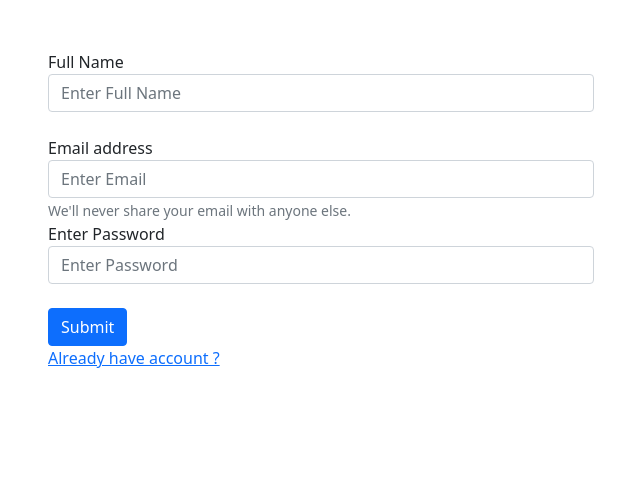
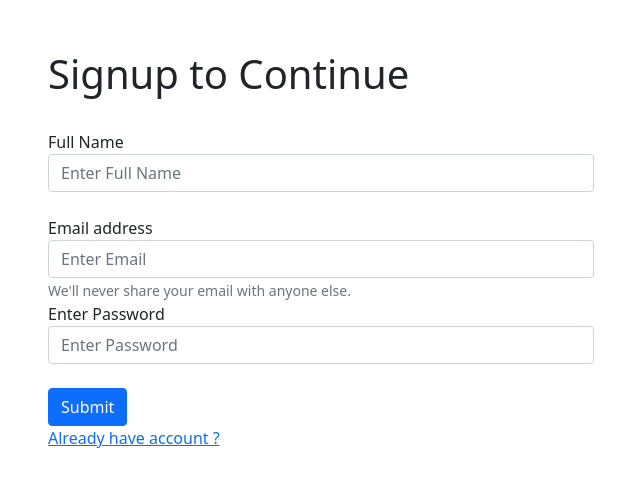
Before and after one commit to NIitishKumar/Blog-web-app, a React (Create React App) app: page /register in a window 1280 px wide. Shown: the top 486 px of the page, without its empty margins (319-959 px from the left). Built offline with nearby package versions, Linux system fonts and the light colour scheme.

Commit message:
made changes

```diff
--- a/package.json
+++ b/package.json
@@ -32,6 +32,7 @@
       "react-app/jest"
     ]
   },
+  "proxy": "https://back-end-blogapp.herokuapp.com/",
   "browserslist": {
     "production": [
       ">0.2%",
--- a/src/AdminLogin.js
+++ b/src/AdminLogin.js
@@ -40,6 +40,8 @@ function AdminLogin() {
         <div class="container">
             <div class="row justify-content-md-center" >
               <div class="col col-lg-6">
+              <h1>Please Login to Continue</h1>
+              <br/>
                 <button className='btn btn-info mb-3' style={{'margin-botttom' : '10px'}} onClick={loginClick} > USER LOGIN </button> <span> </span>
                 <button className='btn btn-info mb-3' style={{'margin-botttom' : '10px'}} onClick={adminLoginClick} > ADMIN LOGIN </button>
                 <br/>
--- a/src/App.js
+++ b/src/App.js
@@ -55,6 +55,8 @@ function App() {
           <div class="row justify-content-md-center" >
             <div class="col col-lg-6">
             <br />
+              <h1>Signin to Continue</h1>
+              <br/>
             <form
               onSubmit={(e) => {
                 e.preventDefault();
--- a/src/Register.jsx
+++ b/src/Register.jsx
@@ -35,6 +35,8 @@ function Register() {
       <div class="container">
           <div class="row justify-content-md-center" >
             <div class="col col-lg-6">
+              <h1>Signup to Continue</h1>
+              <br/>
                   <div className="form-group">
                     <label for="fullName">Full Name</label>
                     <input
```
